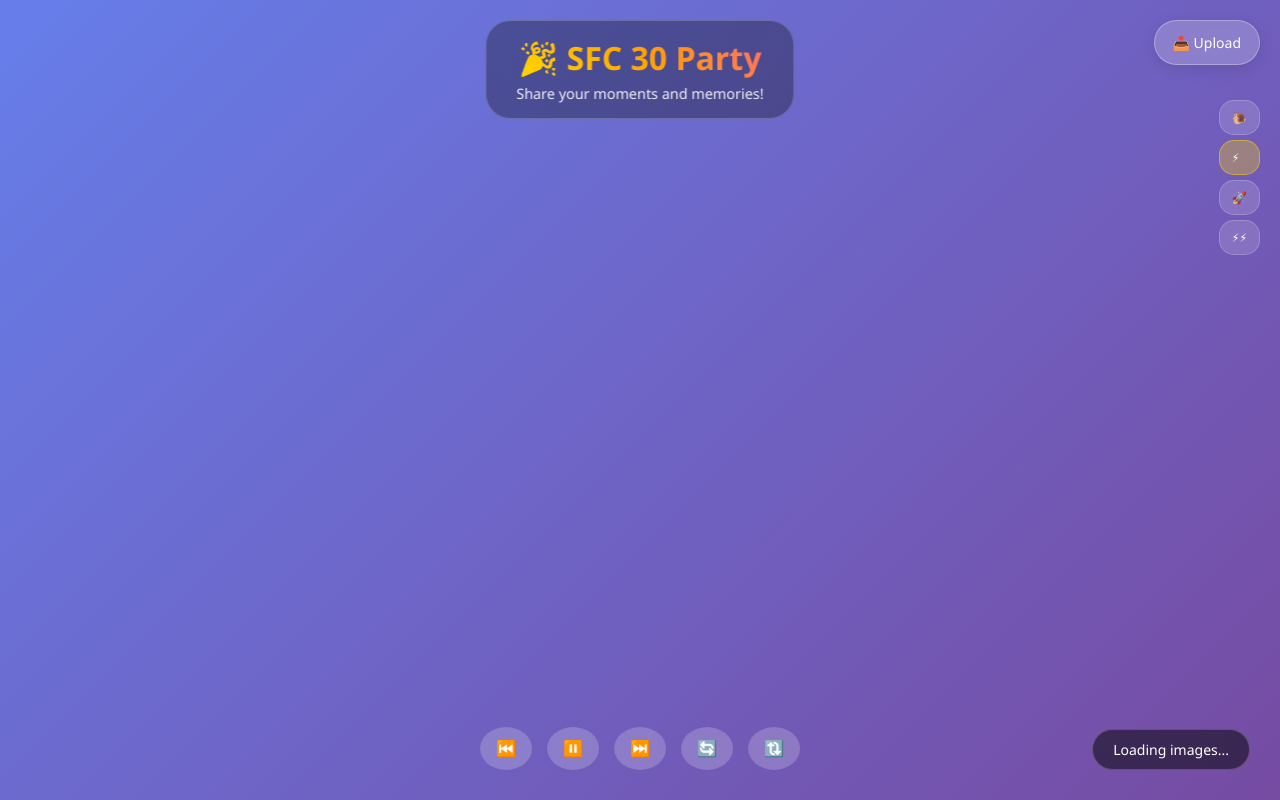
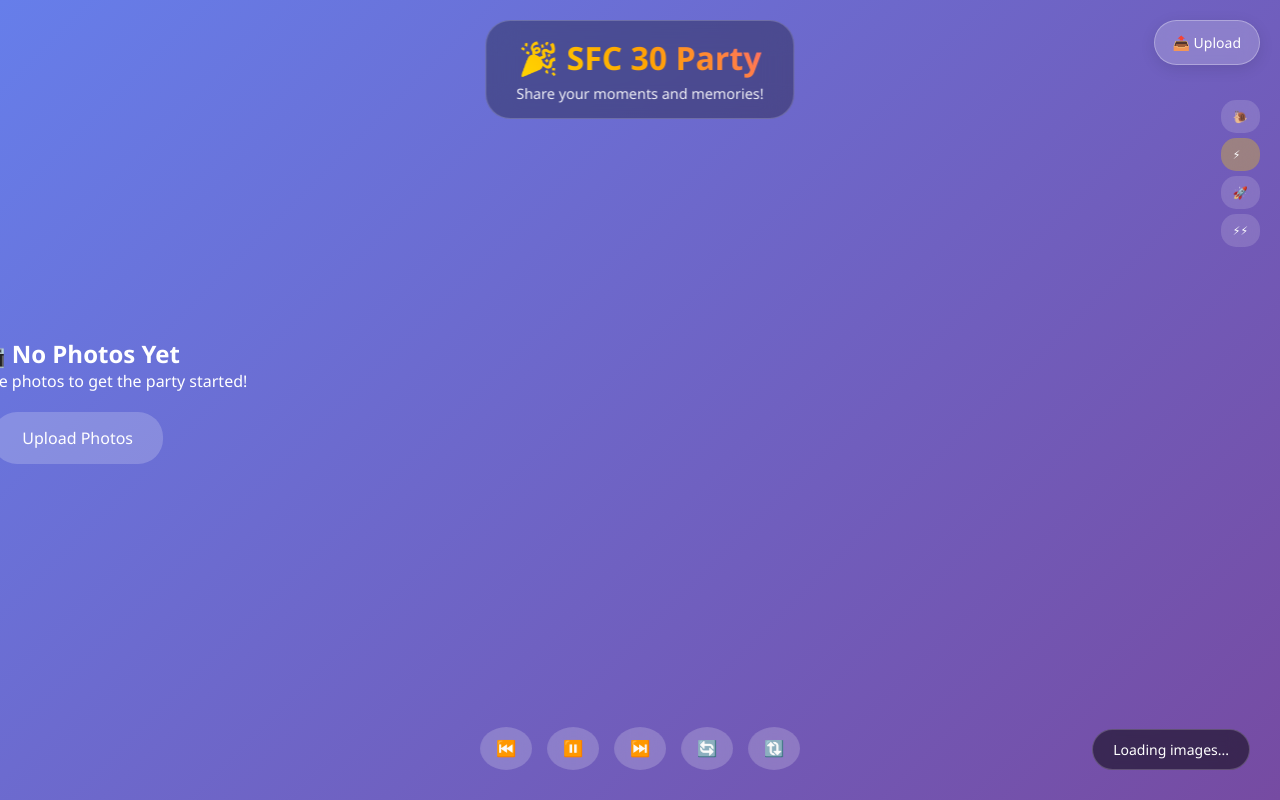
Before and after one commit to xmorera/party-slideshow, a Flask app: page / in a window 1280 px wide. Run offline with Flask 3, Linux system fonts and the light colour scheme; data that the repository does not hold is empty.

Commit message:
single carrousel

```diff
--- a/templates/index.html
+++ b/templates/index.html
@@ -15,7 +15,7 @@
             font-family: 'Segoe UI', Tahoma, Geneva, Verdana, sans-serif;
             background: linear-gradient(135deg, #667eea 0%, #764ba2 100%);
             min-height: 100vh;
-            overflow-x: hidden;
+            overflow: hidden;
             position: relative;
         }
 
@@ -81,81 +81,6 @@
             font-weight: 300;
         }
 
-        /* Grid Container */
-        .photo-grid-container {
-            position: fixed;
-            top: 0;
-            left: 0;
-            width: 100%;
-            height: 100vh;
-            overflow: hidden;
-            padding: 100px 20px 120px 20px;
-        }
-
-        .photo-grid-wrapper {
-            width: 100%;
-            height: 100%;
-            overflow: hidden;
-            position: relative;
-        }
-
-        .photo-grid {
-            display: grid;
-            grid-template-columns: repeat(5, 1fr);
-            grid-auto-rows: 200px;
-            gap: 15px;
-            width: 100%;
-            animation: scrollGrid 30s linear infinite;
-            padding-right: 100%;
-        }
-
-        .grid-item {
-            background: rgba(255, 255, 255, 0.1);
-            border-radius: 12px;
-            overflow: hidden;
-            cursor: pointer;
-            transition: all 0.3s ease;
-            position: relative;
-            border: 2px solid rgba(255, 255, 255, 0.1);
-            min-height: 200px; /* Ensure minimum height */
-            display: flex;
-            align-items: center;
-            justify-content: center;
-        }
-
-        .grid-item:hover {
-            transform: scale(1.05);
-            z-index: 10;
-            box-shadow: 0 15px 40px rgba(0, 0, 0, 0.3);
-            border-color: rgba(255, 255, 255, 0.3);
-        }
-
-        .grid-item img {
-            width: 100%;
-            height: 100%;
-            object-fit: cover;
-            object-position: center;
-            transition: all 0.3s ease;
-        }
-
-        .grid-item:hover img {
-            filter: brightness(1.1) contrast(1.1);
-        }
-
-        /* Animation for infinite scroll */
-        @keyframes scrollGrid {
-            0% {
-                transform: translateX(0);
-            }
-            100% {
-                transform: translateX(-100%);
-            }
-        }
-
-        .paused {
-            animation-play-state: paused !important;
-        }
-
         /* Loading State */
         .loading-overlay {
             position: fixed;
@@ -187,6 +112,71 @@
             100% { transform: rotate(360deg); }
         }
 
+        /* Carousel Container */
+        .carousel-container {
+            position: fixed;
+            top: 50%;
+            left: 0;
+            width: 100%;
+            height: 50vh;
+            transform: translateY(-50%);
+            overflow: hidden;
+            display: flex;
+            align-items: center;
+            padding: 20px;
+        }
+
+        .carousel-track {
+            display: flex;
+            height: 100%;
+            animation: slideShow 20s linear infinite;
+            gap: 20px;
+        }
+
+        .carousel-item {
+            flex: none;
+            width: 300px;
+            height: 100%;
+            border-radius: 15px;
+            overflow: hidden;
+            cursor: pointer;
+            transition: all 0.3s ease;
+            box-shadow: 0 10px 30px rgba(0, 0, 0, 0.3);
+            position: relative;
+        }
+
+        .carousel-item:hover {
+            transform: scale(1.05);
+            z-index: 10;
+            box-shadow: 0 20px 40px rgba(0, 0, 0, 0.5);
+        }
+
+        .carousel-item img {
+            width: 100%;
+            height: 100%;
+            object-fit: cover;
+            object-position: center;
+            transition: all 0.3s ease;
+        }
+
+        .carousel-item:hover img {
+            filter: brightness(1.1) contrast(1.1);
+        }
+
+        /* Animation for infinite scroll */
+        @keyframes slideShow {
+            0% {
+                transform: translateX(0);
+            }
+            100% {
+                transform: translateX(-100%);
+            }
+        }
+
+        .paused {
+            animation-play-state: paused !important;
+        }
+
         /* Speed Controls */
         .speed-controls {
             position: fixed;
@@ -208,6 +198,7 @@
             cursor: pointer;
             font-size: 12px;
             transition: all 0.3s ease;
+            border: none;
         }
 
         .speed-btn.active {
@@ -324,10 +315,13 @@
 
         /* Mobile Responsive */
         @media (max-width: 768px) {
-            .photo-grid {
-                grid-template-columns: repeat(3, 1fr);
-                grid-auto-rows: 150px;
-                gap: 10px;
+            .carousel-container {
+                height: 40vh;
+                padding: 10px;
+            }
+
+            .carousel-item {
+                width: 250px;
             }
 
             .title-overlay {
@@ -341,10 +335,6 @@
 
             .subtitle {
                 font-size: 0.8em;
-            }
-
-            .photo-grid-container {
-                padding: 80px 10px 100px 10px;
             }
 
             .nav-buttons {
@@ -381,10 +371,8 @@
         }
 
         @media (max-width: 480px) {
-            .photo-grid {
-                grid-template-columns: repeat(2, 1fr);
-                grid-auto-rows: 120px;
-                gap: 8px;
+            .carousel-item {
+                width: 200px;
             }
 
             .carousel-controls {
@@ -418,29 +406,27 @@
     <!-- Speed Controls -->
     <div class="speed-controls">
         <div class="speed-btn" onclick="setSpeed(60, event)" title="Slow">🐌</div>
-        <div class="speed-btn active" onclick="setSpeed(30, event)" title="Normal">⚡</div>
-        <div class="speed-btn" onclick="setSpeed(15, event)" title="Fast">🚀</div>
-        <div class="speed-btn" onclick="setSpeed(8, event)" title="Lightning">⚡⚡</div>
+        <div class="speed-btn active" onclick="setSpeed(20, event)" title="Normal">⚡</div>
+        <div class="speed-btn" onclick="setSpeed(10, event)" title="Fast">🚀</div>
+        <div class="speed-btn" onclick="setSpeed(5, event)" title="Lightning">⚡⚡</div>
     </div>
 
-    <!-- Photo Grid -->
-    <div class="photo-grid-container" id="photo-grid-container">
-        <div class="photo-grid-wrapper">
-            <div class="photo-grid" id="photo-grid">
+    <!-- Carousel -->
+    <div class="carousel-container">
+        <div class="carousel-track" id="carousel-track">
             <!-- Images will be dynamically loaded here -->
-            </div>
         </div>
     </div>
 
     <!-- Controls -->
     <div class="carousel-controls">
-        <button class="control-btn" onclick="previousColumn()" id="prev-btn" title="Previous Column">
+        <button class="control-btn" onclick="previousImage()" id="prev-btn" title="Previous Image">
             ⏮️
         </button>
         <button class="control-btn" onclick="togglePause()" id="pause-btn" title="Pause/Play">
             ⏸️
         </button>
-        <button class="control-btn" onclick="nextColumn()" id="next-btn" title="Next Column">
+        <button class="control-btn" onclick="nextImage()" id="next-btn" title="Next Image">
             ⏭️
         </button>
         <button class="control-btn" onclick="toggleDirection()" id="direction-btn" title="Reverse Direction">
@@ -466,12 +452,12 @@
 
     <script>
         let images = [];
-let currentSpeed = 30;
+        let currentSpeed = 20;
         let isPaused = false;
         let isReversed = false;
         let manualNavigationTimeout;
 
-// Load images and start grid
+        // Load images and start carousel
         async function loadImages() {
             try {
                 console.log('Fetching images from /api/images...');
@@ -490,8 +476,8 @@ async function loadImages() {
 
                 if (data.images && data.images.length > 0) {
                     images = data.images;
-            console.log(`Loaded ${images.length} images:`, images.slice(0, 3));
-            createPhotoGrid();
+                    console.log(`Loaded ${images.length} images:`, images);
+                    createCarousel();
                     updateImageCounter();
                     hideLoading();
                 } else {
@@ -529,9 +515,9 @@ async function loadNewImages() {
                     const newImageUrls = newImages.filter(url => !images.includes(url));
 
                     if (newImageUrls.length > 0) {
-                console.log(`Found ${newImageUrls.length} new images, adding to grid...`);
+                        console.log(`Found ${newImageUrls.length} new images, adding to carousel...`);
                         images = newImages; // Update full array
-                createPhotoGrid(); // Recreate grid with all images
+                        createCarousel(); // Recreate carousel with all images
                         updateImageCounter();
 
                         // Show notification
@@ -577,32 +563,32 @@ function showNewImagesNotification(count) {
             }, 3000);
         }
 
-function createPhotoGrid() {
-    const grid = document.getElementById('photo-grid');
-    if (!grid) {
-        console.error('Grid element not found!');
+        function createCarousel() {
+            const track = document.getElementById('carousel-track');
+            if (!track) {
+                console.error('Carousel track element not found!');
                 return;
             }
 
-    grid.innerHTML = '';
+            track.innerHTML = '';
 
-    console.log('Creating grid with', images.length, 'images');
+            console.log('Creating carousel with', images.length, 'images');
 
             if (images.length === 0) {
                 console.log('No images to display');
                 return;
             }
 
-    // Create multiple copies for infinite scroll - need enough to fill screen + buffer
-    const totalCopies = Math.max(4, Math.ceil(25 / images.length));
+            // Create multiple copies for infinite scroll
+            const totalCopies = Math.max(3, Math.ceil(15 / images.length));
             console.log('Creating', totalCopies, 'copies of images');
 
             let itemCount = 0;
             for (let copy = 0; copy < totalCopies; copy++) {
                 images.forEach((imageUrl, index) => {
-            const gridItem = document.createElement('div');
-            gridItem.className = 'grid-item';
-            gridItem.onclick = () => openImagePopup(imageUrl, index + 1);
+                    const carouselItem = document.createElement('div');
+                    carouselItem.className = 'carousel-item';
+                    carouselItem.onclick = () => openImagePopup(imageUrl, index + 1);
 
                     const img = document.createElement('img');
                     img.src = imageUrl;
@@ -612,21 +598,21 @@ function createPhotoGrid() {
                     // Add error handling for images
                     img.onerror = () => {
                         console.error('Failed to load image:', imageUrl);
-                gridItem.style.background = 'rgba(255, 0, 0, 0.3)';
-                gridItem.innerHTML = `<div style="color: white; text-align: center; padding: 20px;">❌<br>Failed to load</div>`;
+                        carouselItem.style.background = 'rgba(255, 0, 0, 0.3)';
+                        carouselItem.innerHTML = `<div style="color: white; text-align: center; padding: 20px; display: flex; flex-direction: column; justify-content: center; height: 100%;">❌<br>Failed to load<br><small>${imageUrl}</small></div>`;
                     };
 
                     img.onload = () => {
                         console.log('Image loaded successfully:', imageUrl);
                     };
 
-            gridItem.appendChild(img);
-            grid.appendChild(gridItem);
+                    carouselItem.appendChild(img);
+                    track.appendChild(carouselItem);
                     itemCount++;
                 });
             }
 
-    console.log('Total grid items created:', itemCount);
+            console.log('Total carousel items created:', itemCount);
 
             // Start animation
             setSpeed(currentSpeed);
@@ -634,9 +620,9 @@ function createPhotoGrid() {
 
         function setSpeed(seconds, event = null) {
             currentSpeed = seconds;
-    const grid = document.getElementById('photo-grid');
-    if (grid) {
-        grid.style.animationDuration = `${seconds}s`;
+            const track = document.getElementById('carousel-track');
+            if (track) {
+                track.style.animationDuration = `${seconds}s`;
                 console.log(`Animation speed set to ${seconds}s`);
             }
 
@@ -648,7 +634,7 @@ function setSpeed(seconds, event = null) {
             } else {
                 const speedButtons = document.querySelectorAll('.speed-btn');
                 speedButtons.forEach((btn, index) => {
-            const speeds = [60, 30, 15, 8];
+                    const speeds = [60, 20, 10, 5];
                     if (speeds[index] === seconds) {
                         btn.classList.add('active');
                     }
@@ -657,7 +643,7 @@ function setSpeed(seconds, event = null) {
         }
 
         function togglePause() {
-    const grid = document.getElementById('photo-grid');
+            const track = document.getElementById('carousel-track');
             const pauseBtn = document.getElementById('pause-btn');
 
             isPaused = !isPaused;
@@ -667,70 +653,70 @@ function togglePause() {
             }
 
             if (isPaused) {
-        grid.classList.add('paused');
+                track.classList.add('paused');
                 pauseBtn.innerHTML = '▶️';
                 pauseBtn.title = 'Play';
             } else {
-        grid.classList.remove('paused');
+                track.classList.remove('paused');
                 pauseBtn.innerHTML = '⏸️';
                 pauseBtn.title = 'Pause';
             }
         }
 
         function toggleDirection() {
-    const grid = document.getElementById('photo-grid');
+            const track = document.getElementById('carousel-track');
             const directionBtn = document.getElementById('direction-btn');
 
             isReversed = !isReversed;
 
             if (isReversed) {
-        grid.style.animationDirection = 'reverse';
+                track.style.animationDirection = 'reverse';
                 directionBtn.innerHTML = '↩️';
                 directionBtn.title = 'Normal Direction';
             } else {
-        grid.style.animationDirection = 'normal';
+                track.style.animationDirection = 'normal';
                 directionBtn.innerHTML = '🔄';
                 directionBtn.title = 'Reverse Direction';
             }
         }
 
-function nextColumn() {
+        function nextImage() {
             pauseForManualNavigation();
-    const grid = document.getElementById('photo-grid');
-    const currentTransform = grid.style.transform || 'translateX(0px)';
+            const track = document.getElementById('carousel-track');
+            const currentTransform = track.style.transform || 'translateX(0px)';
             const currentX = parseFloat(currentTransform.replace(/[^\-\d.]/g, '')) || 0;
-    const columnWidth = (window.innerWidth - 80) / 5 + 15; // Column width + gap
-    const newX = currentX - columnWidth;
+            const itemWidth = 320; // 300px width + 20px gap
+            const newX = currentX - itemWidth;
 
-    grid.style.transition = 'transform 0.5s ease';
-    grid.style.transform = `translateX(${newX}px)`;
+            track.style.transition = 'transform 0.5s ease';
+            track.style.transform = `translateX(${newX}px)`;
 
             setTimeout(() => {
-        grid.style.transition = '';
+                track.style.transition = '';
                 resumeFromManualNavigation();
             }, 500);
         }
 
-function previousColumn() {
+        function previousImage() {
             pauseForManualNavigation();
-    const grid = document.getElementById('photo-grid');
-    const currentTransform = grid.style.transform || 'translateX(0px)';
+            const track = document.getElementById('carousel-track');
+            const currentTransform = track.style.transform || 'translateX(0px)';
             const currentX = parseFloat(currentTransform.replace(/[^\-\d.]/g, '')) || 0;
-    const columnWidth = (window.innerWidth - 80) / 5 + 15; // Column width + gap
-    const newX = currentX + columnWidth;
+            const itemWidth = 320; // 300px width + 20px gap
+            const newX = currentX + itemWidth;
 
-    grid.style.transition = 'transform 0.5s ease';
-    grid.style.transform = `translateX(${newX}px)`;
+            track.style.transition = 'transform 0.5s ease';
+            track.style.transform = `translateX(${newX}px)`;
 
             setTimeout(() => {
-        grid.style.transition = '';
+                track.style.transition = '';
                 resumeFromManualNavigation();
             }, 500);
         }
 
         function pauseForManualNavigation() {
-    const grid = document.getElementById('photo-grid');
-    grid.style.animationPlayState = 'paused';
+            const track = document.getElementById('carousel-track');
+            track.style.animationPlayState = 'paused';
 
             if (manualNavigationTimeout) {
                 clearTimeout(manualNavigationTimeout);
@@ -740,8 +726,8 @@ function pauseForManualNavigation() {
         function resumeFromManualNavigation() {
             manualNavigationTimeout = setTimeout(() => {
                 if (!isPaused) {
-            const grid = document.getElementById('photo-grid');
-            grid.style.animationPlayState = 'running';
+                    const track = document.getElementById('carousel-track');
+                    track.style.animationPlayState = 'running';
                 }
             }, 3000);
         }
@@ -788,9 +774,9 @@ function hideLoading() {
         }
 
         function showNoImagesMessage() {
-    const grid = document.getElementById('photo-grid');
-    grid.innerHTML = `
-        <div style="grid-column: 1 / -1; display: flex; justify-content: center; align-items: center; height: 200px; color: white; text-align: center; flex-direction: column;">
+            const track = document.getElementById('carousel-track');
+            track.innerHTML = `
+                <div style="display: flex; justify-content: center; align-items: center; height: 100%; color: white; text-align: center; flex-direction: column; width: 100%;">
                     <h2>📸 No Photos Yet</h2>
                     <p>Upload some photos to get the party started!</p>
                     <a href="/upload" style="margin-top: 20px; padding: 15px 30px; background: rgba(255,255,255,0.2); color: white; text-decoration: none; border-radius: 25px;">Upload Photos</a>
@@ -800,9 +786,9 @@ function showNoImagesMessage() {
         }
 
         function showErrorMessage() {
-    const grid = document.getElementById('photo-grid');
-    grid.innerHTML = `
-        <div style="grid-column: 1 / -1; display: flex; justify-content: center; align-items: center; height: 200px; color: white; text-align: center; flex-direction: column;">
+            const track = document.getElementById('carousel-track');
+            track.innerHTML = `
+                <div style="display: flex; justify-content: center; align-items: center; height: 100%; color: white; text-align: center; flex-direction: column; width: 100%;">
                     <h2>❌ Error Loading Photos</h2>
                     <p>There was a problem loading the party photos.</p>
                     <button onclick="refreshImages()" style="margin-top: 20px; padding: 15px 30px; background: rgba(255,255,255,0.2); color: white; border: none; border-radius: 25px; cursor: pointer;">Try Again</button>
@@ -820,11 +806,11 @@ document.addEventListener('keydown', (e) => {
                     break;
                 case 'ArrowLeft': // Left arrow
                     e.preventDefault();
-            previousColumn();
+                    previousImage();
                     break;
                 case 'ArrowRight': // Right arrow
                     e.preventDefault();
-            nextColumn();
+                    nextImage();
                     break;
                 case 'Escape': // Escape key to close popup
                     closeImagePopup();
@@ -841,13 +827,13 @@ document.addEventListener('keydown', (e) => {
                     setSpeed(60);
                     break;
                 case '2':
-            setSpeed(30);
+                    setSpeed(20);
                     break;
                 case '3':
-            setSpeed(15);
+                    setSpeed(10);
                     break;
                 case '4':
-            setSpeed(8);
+                    setSpeed(5);
                     break;
             }
         });
@@ -865,11 +851,11 @@ window.addEventListener('load', () => {
 
         // Handle visibility change
         document.addEventListener('visibilitychange', () => {
-    const grid = document.getElementById('photo-grid');
+            const track = document.getElementById('carousel-track');
             if (document.hidden) {
-        grid.style.animationPlayState = 'paused';
+                track.style.animationPlayState = 'paused';
             } else if (!isPaused) {
-        grid.style.animationPlayState = 'running';
+                track.style.animationPlayState = 'running';
             }
         });
 
```
Lines whose indentation alone changed are shown as unchanged.
